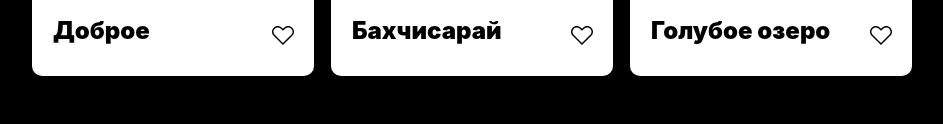
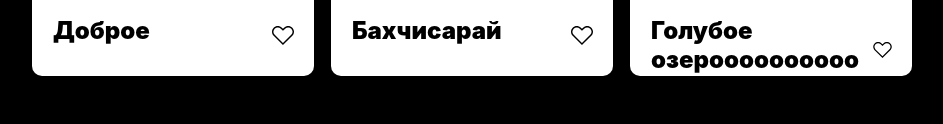
Before and after one commit to zlnrnxkks00/project_mesto, a plain HTML site: page index.html in a window 1280 px wide. Shown: the part 986-1110 px from the top of the page, without its empty margins (168-1111 px from the left). Drawn offline with Linux system fonts and the light colour scheme.

Commit message:
Ревью-кода

```diff
--- a/index.html
+++ b/index.html
@@ -10,6 +10,7 @@
   <!-- хедер -->
 <header class="header">
   <img src="icons/logo.svg" alt="Логотип Mesto" class="logo">
+  <!-- [TODO №4]: Убрать, не используется-->
   <div class="header__line"></div>
 </header>
 
@@ -70,7 +71,7 @@
     <article class="card">
       <img src="images/blue lake.JPG" alt="Голубое озеро" class="card__image">
       <div class="card__content">
-        <h2 class="card__title">Голубое озеро</h2>
+        <h2 class="card__title">Голубое озероооооооооо</h2>
         <button class="card__like"></button>
       </div>
     </article>
--- a/style.css
+++ b/style.css
@@ -1,7 +1,10 @@
+/*[TODO №5]: Никогда не задаем body и большим контейнерам фиксированную высоту
+Высота формируется самостоятельно - за счет контента и padding/margin.
+Обычно фиксированную высоту мы используем только в кнопках, картинках*/
 body {
   margin: 0;
   padding: 0;
-  font-family: 'Inter', sans-serif;
+  font-family: "Inter", sans-serif;
   background-color: #000;
   color: #fff;
   width: 1280px;
@@ -54,7 +57,7 @@ body {
 
 /* Заголовок профиля (Имя) */
 .profile__title {
-  font-family: 'Inter', sans-serif;
+  font-family: "Inter", sans-serif;
   font-weight: 500;
   font-size: 42px;
   line-height: 48px;
@@ -64,15 +67,14 @@ body {
 
 /* Подзаголовок профиля (Описание) */
 .profile__subtitle {
-  font-family: 'Inter', sans-serif;
+  font-family: "Inter", sans-serif;
   font-weight: 400;
   font-size: 18px;
   line-height: 100%;
   letter-spacing: 0;
   margin-top: 16px;
 }
-
-
+/* Аналогично пункту №2: */
 .profile__edit {
   position: absolute;
   right: 280px;
@@ -84,13 +86,15 @@ body {
   border: none;
   cursor: pointer;
   transition: opacity 0.3s ease;
-
+}
+.profile__edit:hover {
+  opacity: 0.6;
 }
 
-.profile__edit:hover {
-    opacity: 0.6;
-}
-
+/*[TODO №2]: Лишние свойства "url() no-repeat center"
+(эти свойства для работы с картинкой через url() - задаешь блоку фон)
+У тебя картинка идет через другой тег img*/
+/*Чтобы убрать серый фон (он идет у <button> по умолчанию) - надо написать background: transparent (прозрачный) */
 .profile__add {
   width: 150px;
   height: 50px;
@@ -102,8 +106,13 @@ body {
 }
 
 .profile__add:hover {
-    opacity: 0.6;
+  opacity: 0.6;
 }
+
+/* [TODO №3]: Чтобы выровнять блок по центу всегда используй: margin: 40px auto,
+или display: flex с justify-content:center. Всегда только эти 2 способа, так как
+они на всех устойствах и браузерах будут выглядеть правильно и
+ такой блок легче адаптировать*/
 
 /* Галерея */
 .gallery {
@@ -136,6 +145,9 @@ body {
   padding: 25px 20px 31px 21px;
 }
 
+/* [TODO №1]: Старайся не использовать margin и padding со значением -,
+потому что очень часто такая верстка потом неправильно смотрится на разных устройствах*/
+/* Чтобы title и иконка лайка были на одном уровне - добавь заголовку line-height (почтай в документации)*/
 .card__title {
   font-size: 24px;
   font-weight: 900;
@@ -154,12 +166,12 @@ body {
 }
 
 .card__like:hover {
-    opacity: 0.6;;
+  opacity: 0.6;
 }
 
 .card__like.active {
-    background:black no-repeat center;
-    background-size: contain;
+  background: black no-repeat center;
+  background-size: contain;
 }
 
 /* затемнённый фон */
@@ -201,10 +213,9 @@ body {
   cursor: pointer;
 }
 
-
 /* заголовок */
 .popup__title {
-  font-family: 'Inter', sans-serif;
+  font-family: "Inter", sans-serif;
   font-weight: 900;
   font-size: 24px;
   line-height: 100%;
@@ -225,7 +236,7 @@ body {
   margin-bottom: 30px;
   border: none;
   border-bottom: 1px solid #ccc;
-  font-family: 'Inter', sans-serif;
+  font-family: "Inter", sans-serif;
   font-size: 14px;
   outline: none;
 }
@@ -241,7 +252,7 @@ body {
   background-color: #000;
   color: #fff;
   border: none;
-  font-family: 'Inter', sans-serif;
+  font-family: "Inter", sans-serif;
   font-size: 16px;
   font-weight: 500;
   cursor: pointer;
@@ -252,7 +263,6 @@ body {
   background-color: #333;
 }
 
-
 /* Футер */
 .footer {
   margin: 60px 200px;
```
